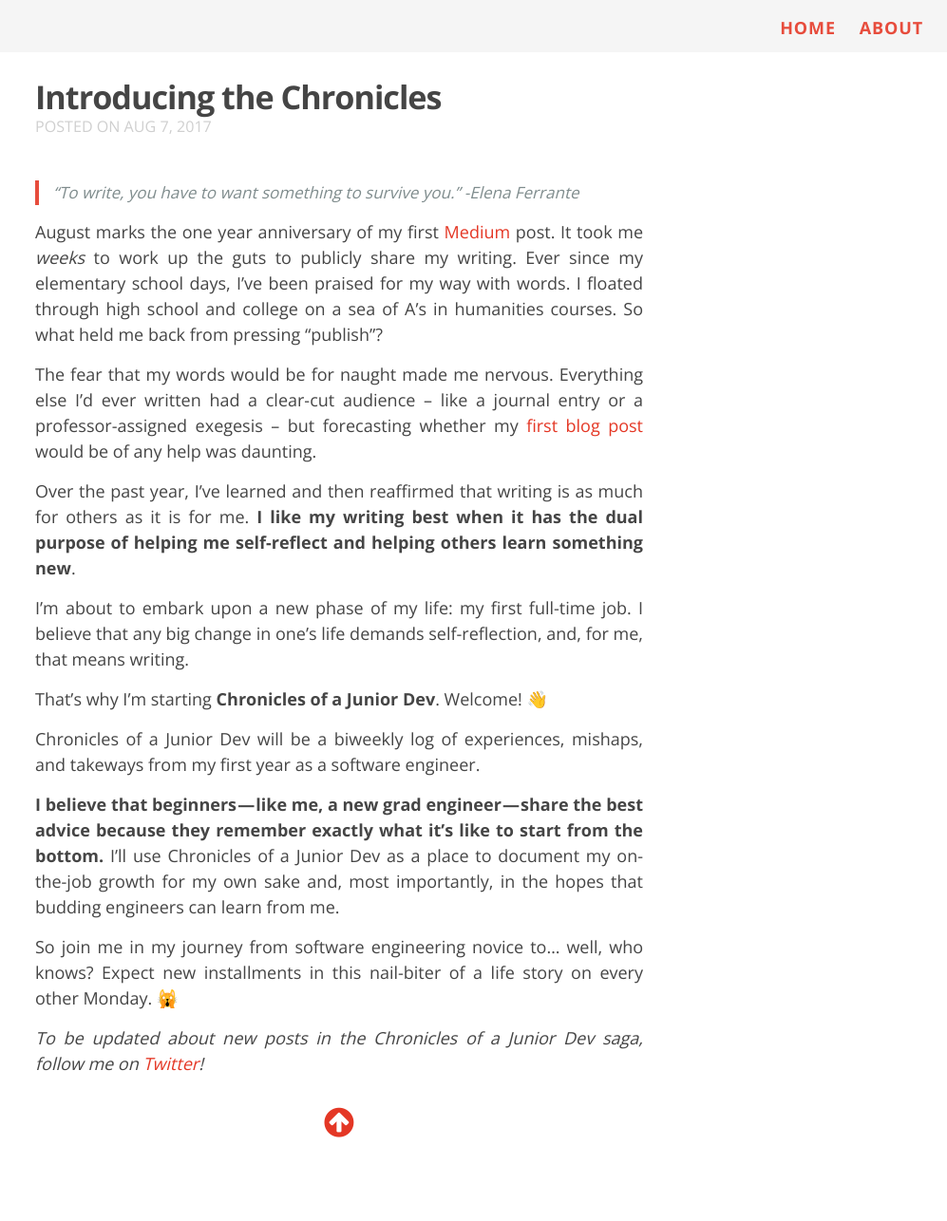
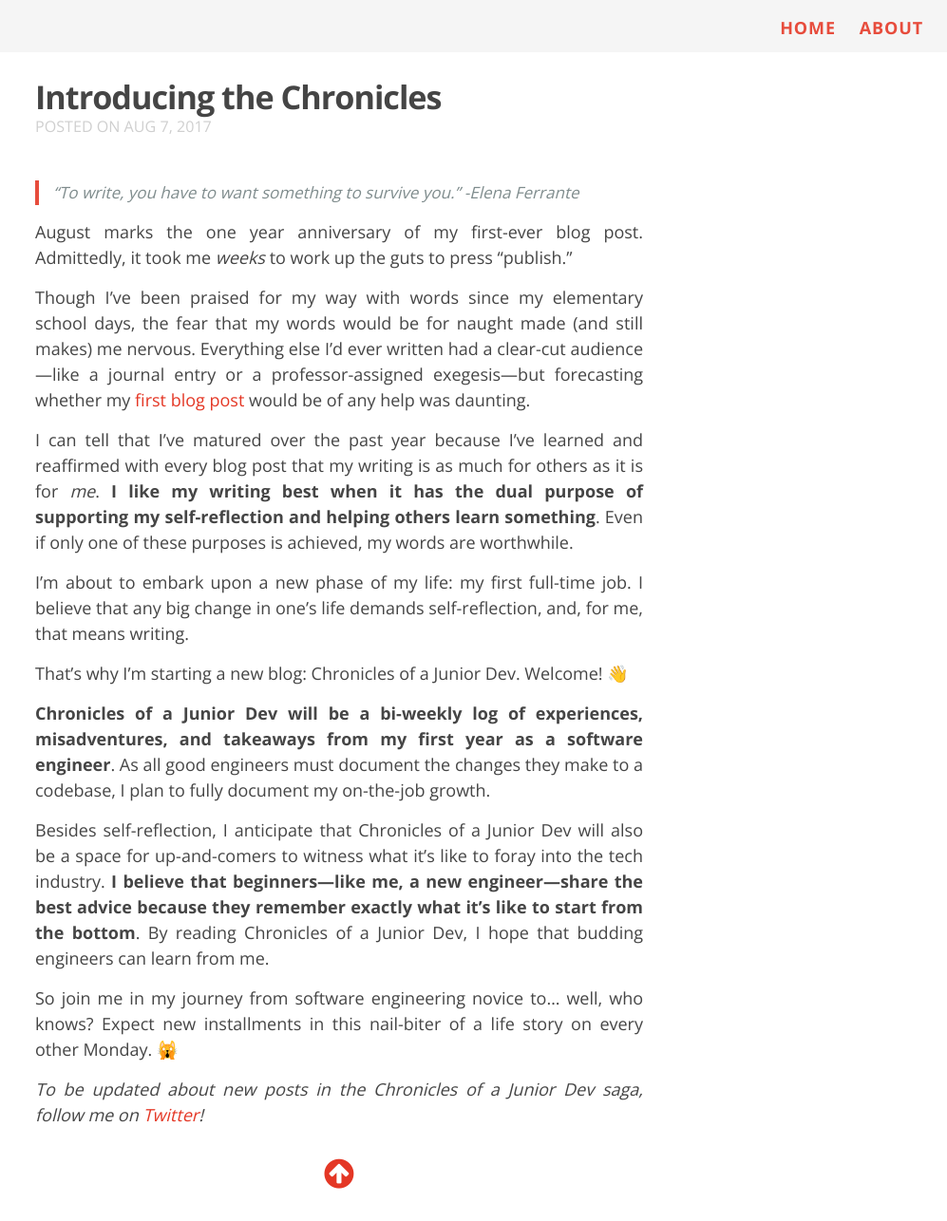
Before and after one commit to alainakafkes/chronicles, a Jekyll site: the page built from _posts/2017-08-07-introduction.markdown, in a window 1280 px wide. Shown: the whole page at 95% size, without its empty margins (283-1280 px from the left). Built offline with Jekyll 4.4.1, drawn with Linux system fonts in a browser that asks for light colours; nearby versions of some CDN libraries; Markdown is read by kramdown in place of the engine named in the settings; before the commit the page ends 1232 px from its top, so only the background shows below that.

```diff
--- a/Gemfile
+++ b/Gemfile
@@ -1,4 +1,4 @@
 source 'https://rubygems.org'
 
 gem 'jekyll'
-gem 'redcarpet'
+gem 'kramdown'
--- a/_config.yml
+++ b/_config.yml
@@ -8,8 +8,5 @@ twitter_username: alainakafkes
 github_username: alainakafkes
 
 # Build settings
-markdown: redcarpet
+markdown: kramdown
 markdown_ext:  markdown,mkdown,mkdn,mkd,md
-
-redcarpet:
-  extensions: ["tables", "autolink", "strikethrough", "space_after_headers", "fenced_code_blocks"]
--- a/_posts/2017-08-07-introduction.markdown
+++ b/_posts/2017-08-07-introduction.markdown
@@ -2,23 +2,23 @@
 layout: post
 title: "Introducing the Chronicles"
 date: 2017-08-07
-categories:
+categories:  chronicles
 ---
 > “To write, you have to want something to survive you.” -Elena Ferrante
 
-August marks the one year anniversary of my first [Medium](https://medium.com/) post. It took me *weeks* to work up the guts to publicly share my writing. Ever since my elementary school days, I've been praised for my way with words. I floated through high school and college on a sea of A's in humanities courses. So what held me back from pressing "publish"?
+August marks the one year anniversary of my first-ever blog post. Admittedly, it took me *weeks* to work up the guts to press "publish."
 
-The fear that my words would be for naught made me nervous. Everything else I'd ever written had a clear-cut audience – like a journal entry or a professor-assigned exegesis – but forecasting whether my [first blog post](https://medium.com/ladies-storm-hackathons/the-gender-gap-as-told-by-data-71dfce420519) would be of any help was daunting.
+Though I've been praised for my way with words since my elementary school days, the fear that my words would be for naught made (and still makes) me nervous. Everything else I'd ever written had a clear-cut audience—like a journal entry or a professor-assigned exegesis—but forecasting whether my [first blog post](https://medium.com/ladies-storm-hackathons/the-gender-gap-as-told-by-data-71dfce420519) would be of any help was daunting.
 
-Over the past year, I've learned and then reaffirmed that writing is as much for others as it is for me. **I like my writing best when it has the dual purpose of helping me self-reflect and helping others learn something new**.
+I can tell that I've matured over the past year because I've learned and reaffirmed with every blog post that my writing is as much for others as it is for *me*. **I like my writing best when it has the dual purpose of supporting my self-reflection and helping others learn something**. Even if only one of these purposes is achieved, my words are worthwhile.
 
 I'm about to embark upon a new phase of my life: my first full-time job. I believe that any big change in one's life demands self-reflection, and, for me, that means writing.
 
-That's why I'm starting **Chronicles of a Junior Dev**. Welcome! 👋
+That's why I'm starting a new blog: Chronicles of a Junior Dev. Welcome! 👋
 
-Chronicles of a Junior Dev will be a biweekly log of experiences, mishaps, and takeways from my first year as a software engineer.
+**Chronicles of a Junior Dev will be a bi-weekly log of experiences, misadventures, and takeaways from my first year as a software engineer**. As all good engineers must document the changes they make to a codebase, I plan to fully document my on-the-job growth.
 
-**I believe that beginners — like me, a new grad engineer — share the best advice because they remember exactly what it’s like to start from the bottom.** I’ll use Chronicles of a Junior Dev as a place to document my on-the-job growth for my own sake and, most importantly, in the hopes that budding engineers can learn from me.
+Besides self-reflection, I anticipate that Chronicles of a Junior Dev will also be a space for up-and-comers to witness what it's like to foray into the tech industry. **I believe that beginners—like me, a new engineer—share the best advice because they remember exactly what it’s like to start from the bottom**. By reading Chronicles of a Junior Dev, I hope that budding engineers can learn from me.
 
 So join me in my journey from software engineering novice to... well, who knows? Expect new installments in this nail-biter of a life story on every other Monday. 🙀
 
```
Also changed, not shown: Gemfile.lock, 5 other files.
